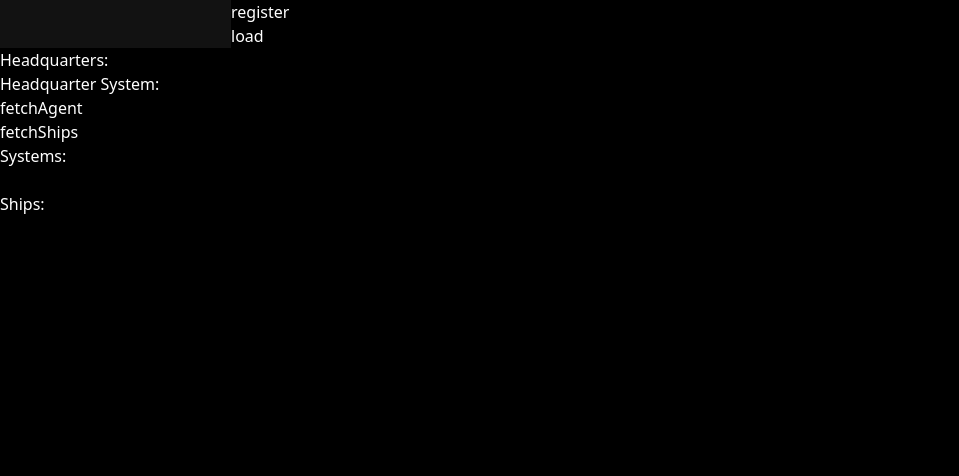
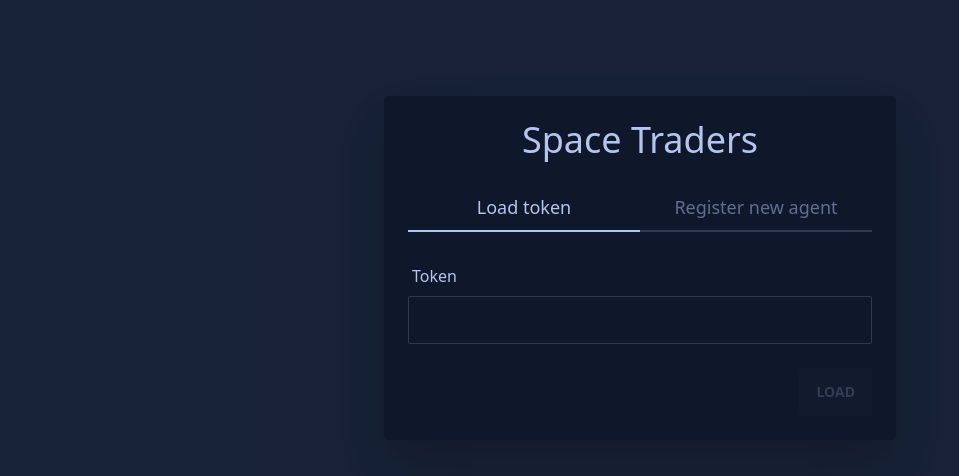
Before and after one commit to DarkAce65/space-traders, a React (Vite) app: page / in a window 1280 px wide. Shown: the top 476 px of the page, without its empty margins (0-959 px from the left). Built offline with nearby package versions, Linux system fonts and the light colour scheme; what openapi-fetch would draw is missing.

Commit message:
Create modal for login and register flows

```diff
--- a/src/App.tsx
+++ b/src/App.tsx
@@ -1,13 +1,13 @@
 import { Provider } from 'react-redux';
 
-import Test from './Test';
+import Container from './Container';
 import { createStore } from './data/store';
 
 const store = createStore();
 
 const App = () => (
   <Provider store={store}>
-    <Test />
+    <Container />
   </Provider>
 );
 
--- /dev/null
+++ b/src/Container.tsx
@@ -0,0 +1,16 @@
+import Home from './Home';
+import LoginModal from './LoginModal';
+import { getAuthToken } from './data/selectors';
+import { useAppSelector } from './data/storeUtils';
+
+const Container = () => {
+  const token = useAppSelector(getAuthToken);
+
+  if (!token) {
+    return <LoginModal />;
+  }
+
+  return <Home />;
+};
+
+export default Container;
--- /dev/null
+++ b/src/Home.tsx
@@ -0,0 +1,3 @@
+const Home = () => <div />;
+
+export default Home;
--- /dev/null
+++ b/src/LoginModal.tsx
@@ -0,0 +1,152 @@
+import clsx from 'clsx';
+import { useMemo, useState } from 'react';
+
+import { RegisterAgentArgs, registerAgent } from './data/actions';
+import { loadToken } from './data/slices/authSlice';
+import { useAppDispatch } from './data/storeUtils';
+
+const JWT_REGEX = /^([a-zA-Z0-9_=]+)\.([a-zA-Z0-9_=]+)\.([a-zA-Z0-9_\-+/=]*)$/;
+
+const LoadTokenForm = () => {
+  const dispatch = useAppDispatch();
+
+  const [token, setToken] = useState('');
+  const tokenIsValid = useMemo(() => token && JWT_REGEX.test(token), [token]);
+
+  return (
+    <>
+      <div className="form-control">
+        <label className="label">Token</label>
+        <input
+          type="text"
+          value={token}
+          pattern="^([a-zA-Z0-9_=]+)\.([a-zA-Z0-9_=]+)\.([a-zA-Z0-9_\-\+\/=]*)$"
+          className="input-bordered input w-full"
+          onChange={({ target: { value } }) => {
+            setToken(value);
+          }}
+        />
+        {token && !tokenIsValid && (
+          <label className="label">
+            <span className="label-text-alt text-error">Token is invalid</span>
+          </label>
+        )}
+      </div>
+      <div className="modal-action">
+        <button
+          disabled={!token || !tokenIsValid}
+          className="btn"
+          onClick={() => {
+            dispatch(loadToken(token));
+          }}
+        >
+          Load
+        </button>
+      </div>
+    </>
+  );
+};
+
+const factions: RegisterAgentArgs['faction'][] = [
+  'COSMIC',
+  'VOID',
+  'GALACTIC',
+  'QUANTUM',
+  'DOMINION',
+];
+const RegisterAgentForm = () => {
+  const dispatch = useAppDispatch();
+
+  const [agentName, setAgentName] = useState('');
+  const [faction, setFaction] = useState(factions[0]);
+  const [email, setEmail] = useState('');
+
+  return (
+    <>
+      <div className="form-control">
+        <label className="label">Agent name</label>
+        <input
+          type="text"
+          value={agentName}
+          className="input-bordered input w-full"
+          onChange={({ target: { value } }) => {
+            setAgentName(value);
+          }}
+        />
+      </div>
+      <div className="form-control">
+        <label className="label">Faction</label>
+        <select
+          className="select-bordered select w-full"
+          onChange={({ target: { value } }) => {
+            setFaction(value as RegisterAgentArgs['faction']);
+          }}
+        >
+          {factions.map((factionName) => (
+            <option key={factionName} value={factionName}>
+              {factionName}
+            </option>
+          ))}
+        </select>
+      </div>
+      <div className="form-control">
+        <label className="label">Email</label>
+        <input
+          type="text"
+          value={email}
+          className="input-bordered input w-full"
+          onChange={({ target: { value } }) => {
+            setEmail(value);
+          }}
+        />
+      </div>
+      <div className="modal-action">
+        <button
+          disabled={!agentName || !faction}
+          className="btn"
+          onClick={() => {
+            dispatch(registerAgent({ agentName, faction, email }));
+          }}
+        >
+          Register
+        </button>
+      </div>
+    </>
+  );
+};
+
+const LoginModal = () => {
+  const [tab, setTab] = useState<'load' | 'register'>('load');
+
+  return (
+    <div className="modal modal-open">
+      <div className="modal-box mt-24" style={{ alignSelf: 'start' }}>
+        <h1 className="mb-6 text-center text-4xl">Space Traders</h1>
+        <div className="tabs mb-6 w-full">
+          <button
+            className={clsx('tab-bordered tab tab-lg w-1/2', { 'tab-active': tab === 'load' })}
+            onClick={() => {
+              setTab('load');
+            }}
+          >
+            Load token
+          </button>
+          <button
+            className={clsx('tab-bordered tab tab-lg w-1/2', {
+              'tab-active': tab === 'register',
+            })}
+            onClick={() => {
+              setTab('register');
+            }}
+          >
+            Register new agent
+          </button>
+        </div>
+        {tab === 'load' && <LoadTokenForm />}
+        {tab === 'register' && <RegisterAgentForm />}
+      </div>
+    </div>
+  );
+};
+
+export default LoginModal;
--- a/src/data/actions.ts
+++ b/src/data/actions.ts
@@ -12,7 +12,7 @@
 type RegisterAgentBody = NonNullable<
   paths['/register']['post']['requestBody']
 >['content']['application/json'];
-type RegisterAgentArgs = {
+export type RegisterAgentArgs = {
   agentName: RegisterAgentBody['symbol'];
   faction: RegisterAgentBody['faction'];
   email?: RegisterAgentBody['email'];
--- a/src/data/selectors.ts
+++ b/src/data/selectors.ts
@@ -1,6 +1,6 @@
 import { RootState } from './store';
 
-const getAuthToken = (state: RootState) => state.auth.token;
+export const getAuthToken = (state: RootState) => state.auth.token;
 
 export const getAuthHeaderOrThrow = (state: RootState): HeadersInit => {
   const token = getAuthToken(state);
```
